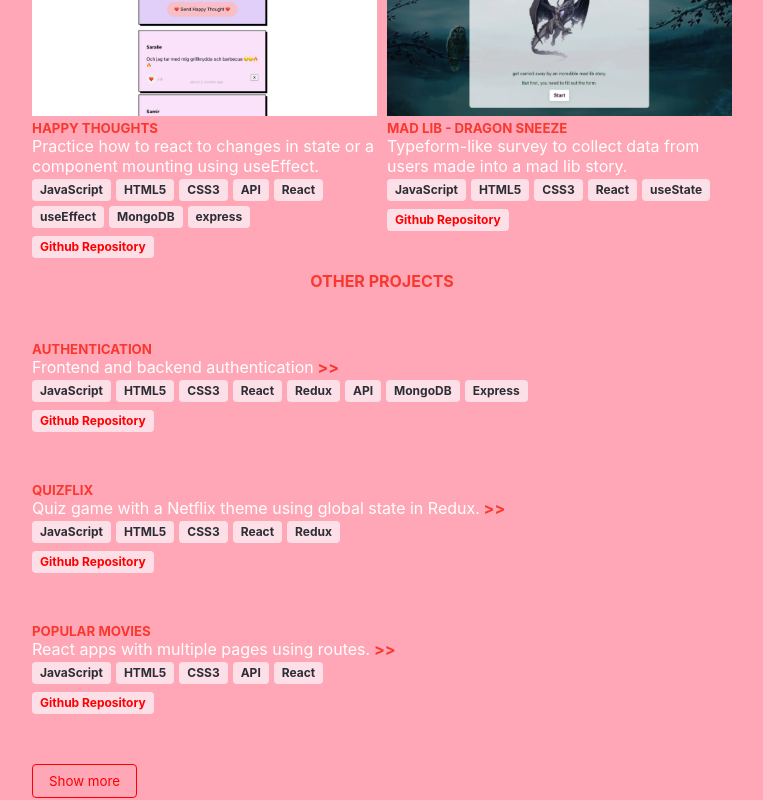
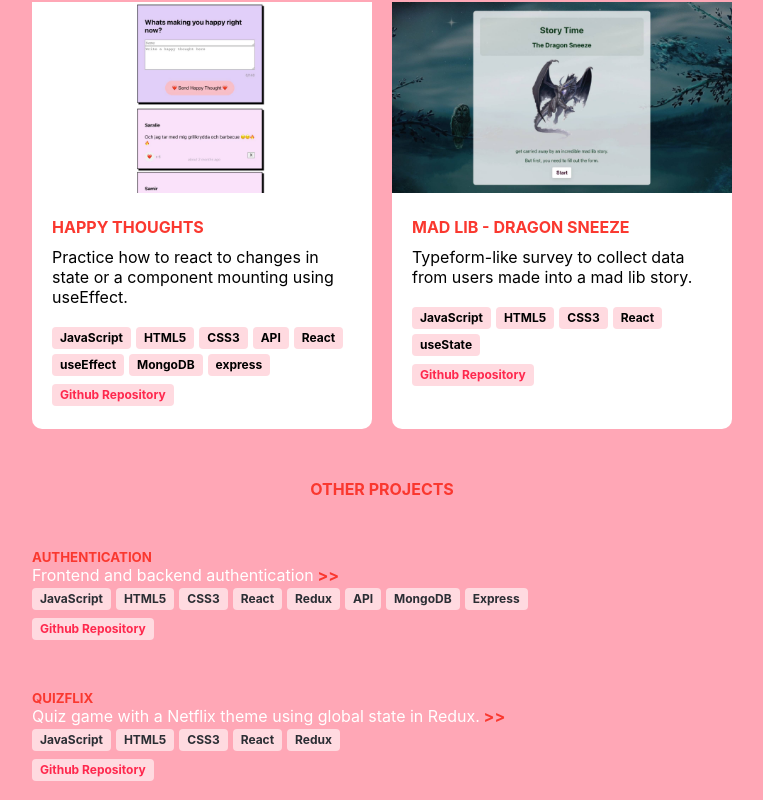
Before and after one commit to Technigo/project-react-portfolio, a React (Create React App) app: page / in a window 1280 px wide. Shown: the part 1620-2420 px from the top of the page, without its empty margins (258-1021 px from the left). Built offline with nearby package versions, Linux system fonts and the light colour scheme.

Commit message:
color correction and style fixes

```diff
--- a/src/components/FeaturedProjects.js
+++ b/src/components/FeaturedProjects.js
@@ -4,7 +4,7 @@
 /* eslint-disable implicit-arrow-linebreak */
 import React, { useState } from 'react';
 import styled from 'styled-components';
-import { BlockSection, InnerWrapper, List, Content } from './styles/Wrappers';
+import { BlockSection, InnerWrapper, List } from './styles/Wrappers';
 import { Tags } from './styles/Tags';
 import { TagGithub } from './styles/TagGithub';
 import projects from '../projects.json';
@@ -12,19 +12,8 @@ import projects from '../projects.json';
 export const FeaturedProjects = () => {
   const [showAll, setShowAll] = useState(false);
 
-  console.log('Projects', { projects });
-  // fetch(projects)
-  //   .then((reponse) => reponse.json())
-  //   .then((prop) => {
-  //     setRepos(prop);
-  //   });
-
   const FeaturedRepos = projects.filter(
-    (firstProjects) =>
-      firstProjects.isFeatured === true ||
-      firstProjects.isFeatured === true ||
-      firstProjects.isFeatured === true ||
-      firstProjects.isFeatured === true
+    (firstProjects) => firstProjects.isFeatured === true
   );
 
   const OtherRepos = showAll
@@ -44,7 +33,7 @@ export const FeaturedProjects = () => {
         <h3>Featured Projects</h3>
         <List>
           {FeaturedRepos.map((project) => (
-            <Content key={project.id}>
+            <FeaturedProject key={project.id}>
               <a
                 href={project.netlifyLink}
                 target="_blank"
@@ -53,11 +42,17 @@ export const FeaturedProjects = () => {
                 aria-hidden>
                 <img src={project.image} alt={project.title} width="100%" />
               </a>
-              <h5>{project.title}</h5>
-              <p>{project.description}</p>
-              <Tags tags={project.tags} />
-              <TagGithub tagGithub={project.githubLink} />
-            </Content>
+              <FeaturedContentInfo>
+                <FeaturedContentInfoHeading>
+                  {project.title}
+                </FeaturedContentInfoHeading>
+                <FeaturedContentInfoDescription>
+                  {project.description}
+                </FeaturedContentInfoDescription>
+                <Tags tags={project.tags} />
+                <TagGithub tagGithub={project.githubLink} />
+              </FeaturedContentInfo>
+            </FeaturedProject>
           ))}
         </List>
         <h4>Other projects</h4>
@@ -90,12 +85,31 @@ export const FeaturedProjects = () => {
   );
 };
 
+const FeaturedProject = styled.div`
+  background-color: white;
+  border-radius: 10px;
+`;
+const FeaturedContentInfo = styled.div`
+  padding: 20px;
+
+  p {
+    color: black;
+  }
+`;
+
+const FeaturedContentInfoHeading = styled.h5`
+  font-size: 16px;
+  margin-bottom: 10px;
+`;
+const FeaturedContentInfoDescription = styled.div`
+  margin-bottom: 20px;
+`;
 const ShowMoreButton = styled.button`
   border-radius: 4px;
   padding: 8px 16px;
-  color: red;
+  color: #ff284d;
   background: transparent;
-  border: 1px solid red;
+  border: 1px solid #ff284d;
 `;
 
 const OtherContent = styled.div`
--- a/src/components/Footer.js
+++ b/src/components/Footer.js
@@ -45,5 +45,5 @@ const FooterStyled = styled.div`
 `;
 
 const FooterBlockSection = styled(BlockSection)`
-  background-color: blue;
+  background-color: #8da1ff;
 `;
--- a/src/components/More.js
+++ b/src/components/More.js
@@ -61,6 +61,10 @@ const LinksWrapper = styled.nav`
   flex-direction: row;
   gap: 3em;
   align-items: center;
+
+  a {
+    color: white;
+  }
 `;
 
 const Link = styled.div`
@@ -68,7 +72,7 @@ const Link = styled.div`
 
   & svg {
     background-color: #fa382f;
-    border-radius: 1em;
+    border-radius: 50px;
     padding: 1em;
     width: 3.5rem;
     height: 3.5rem;
--- a/src/components/Skills.js
+++ b/src/components/Skills.js
@@ -68,12 +68,10 @@ const ClonedContent = styled(Content)`
 `;
 
 const List = styled.div`
-display: grid;
-grid-template-columns: 1fr 1fr ;
+  display: grid;
+  grid-template-columns: 1fr;
 
-@media (min-width: 768px) {
-  grid-template-columns: 1fr 1fr 1fr ;
-}
-@media (min-width: 1024px) {
-  grid-template-columns: 1fr 1fr 1fr 1fr;
+  @media (min-width: 768px) {
+    grid-template-columns: 1fr 1fr 1fr;
+  }
 `;
--- a/src/components/styles/TagGithub.js
+++ b/src/components/styles/TagGithub.js
@@ -20,8 +20,8 @@ export const TagGithub = ({ tagGithub }) => {
 const ClonedTagWrapper = styled(TagWrapper)`
   a {
     border-radius: 4px;
-    background-color: #fddfe7;
-    color: red;
+    background-color: #ffdae0;
+    color: #ff284d;
     padding: 5px 8px;
     margin-right: 5px;
   }
--- a/src/components/styles/Wrappers.js
+++ b/src/components/styles/Wrappers.js
@@ -4,14 +4,19 @@ export const BlockSection = styled.div`
   padding: 50px 0;
   background: #ffa7b6;
 
-  & h1 {
+  p {
+    color: white;
+  }
+
+  a {
+    color: white;
   }
 `;
 
 export const BlockSectionWhite = styled(BlockSection)`
   background-color: white;
   h6 {
-    color: red;
+    color: #ff284d;
     font-size: 1.5rem;
   }
   p {
@@ -35,8 +40,9 @@ export const InnerWrapper = styled.div`
     color: white;
     font-weight: 700;
     width: fit-content;
-    margin: 0 auto;
+    margin: 0 auto 20px;
     text-align: center;
+    padding: 2px 6px;
   }
 
   h4 {
@@ -82,7 +88,7 @@ export const TagWrapper = styled.div`
 
   p {
     border-radius: 4px;
-    background-color: #fddfe7;
+    background-color: #ffdae0;
     color: #2b2e34;
     padding: 5px 8px;
     margin: 0px 5px 5px 0px;
@@ -92,7 +98,8 @@ export const TagWrapper = styled.div`
 export const List = styled.div`
   display: grid;
   grid-template-columns: 1fr;
-  gap: 10px;
+  gap: 20px;
+  margin-bottom: 50px;
 
   @media (min-width: 768px) {
     grid-template-columns: 1fr 1fr;
--- a/src/index.css
+++ b/src/index.css
@@ -2,7 +2,6 @@
 body {
   margin: 0;
   padding: 0;
-  color: white;
   font-family: -apple-system, BlinkMacSystemFont, 'Segoe UI', 'Roboto', 'Oxygen',
     'Ubuntu', 'Cantarell', 'Fira Sans', 'Droid Sans', 'Helvetica Neue',
     sans-serif;
```
